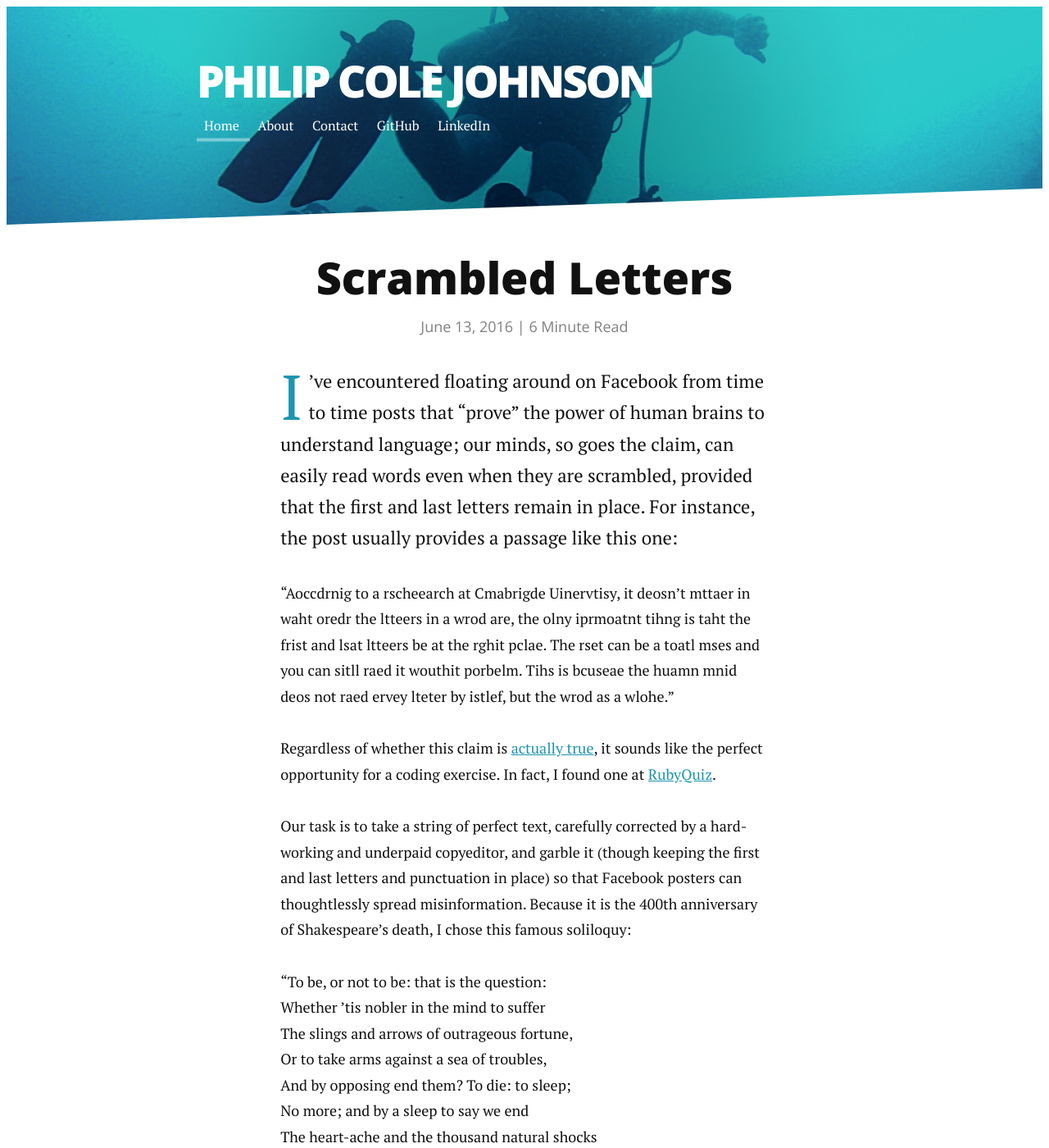
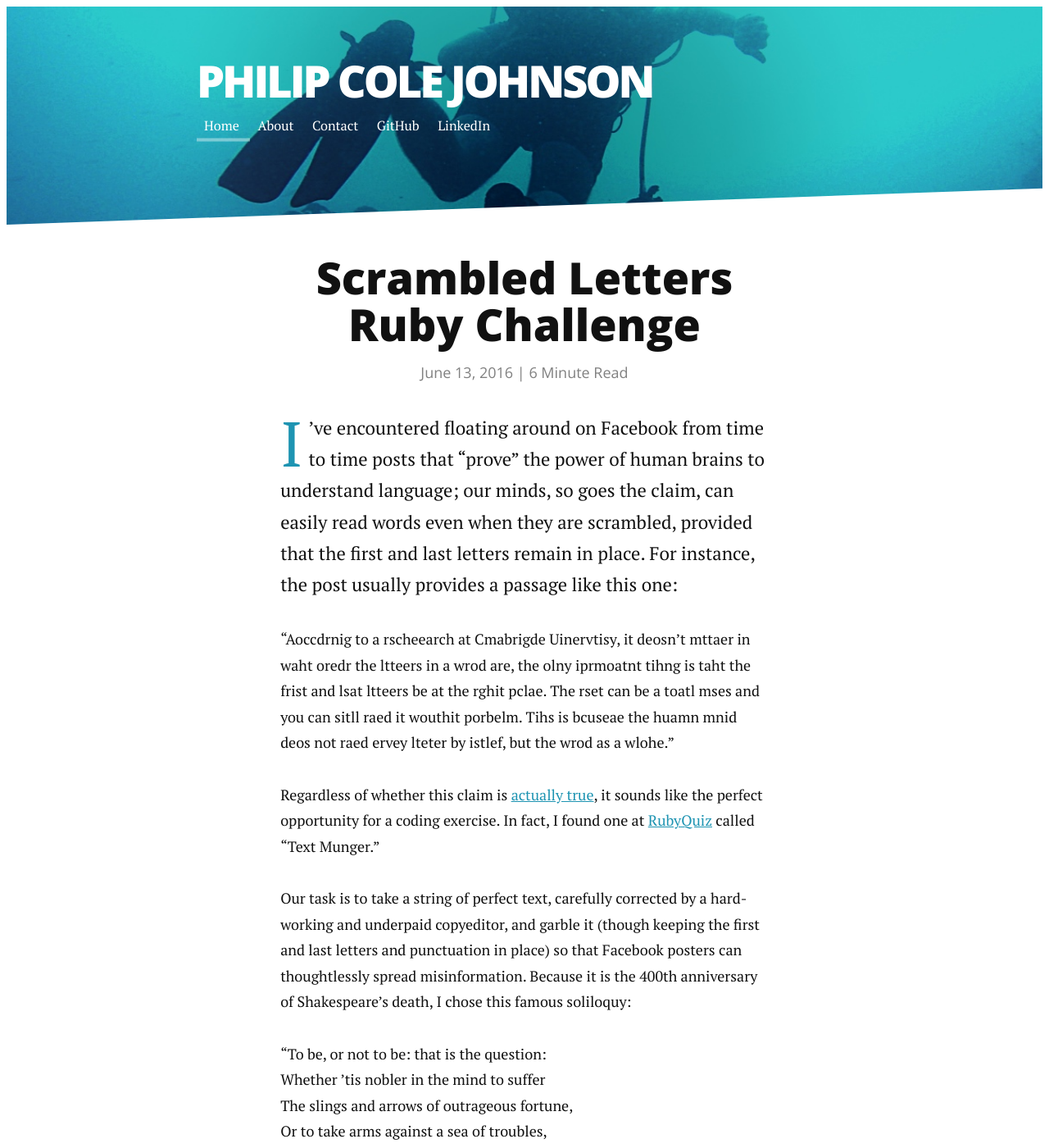
Before and after one commit to philipcolejohnson/philipcolejohnson.github.io, a Jekyll site: the page built from _posts/2016-06-13-scrambler.markdown, in a window 1280 px wide and 1400 px high. Shown: the whole window at 82% size. Built offline with Jekyll 4.4.1, drawn with Linux system fonts in a browser that asks for light colours; nearby versions of some CDN libraries.

Commit message:
Correct post text

```diff
--- a/_posts/2016-06-13-scrambler.markdown
+++ b/_posts/2016-06-13-scrambler.markdown
@@ -1,6 +1,6 @@
 ---
 layout: post
-title:  Scrambled Letters
+title:  Scrambled Letters Ruby Challenge
 date:   2016-06-13
 ---
 
@@ -8,7 +8,7 @@ date:   2016-06-13
 
 <q>Aoccdrnig to a rscheearch at Cmabrigde Uinervtisy, it deosn’t mttaer in waht oredr the ltteers in a wrod are, the olny iprmoatnt tihng is taht the frist and lsat ltteers be at the rghit pclae. The rset can be a toatl mses and you can sitll raed it wouthit porbelm. Tihs is bcuseae the huamn mnid deos not raed ervey lteter by istlef, but the wrod as a wlohe.</q>
 
-Regardless of whether this claim is [actually true](http://www.mrc-cbu.cam.ac.uk/people/matt.davis/cmabridge/), it sounds like the perfect opportunity for a coding exercise. In fact, I found one at [RubyQuiz](http://rubyquiz.com/quiz76.html).
+Regardless of whether this claim is [actually true](http://www.mrc-cbu.cam.ac.uk/people/matt.davis/cmabridge/), it sounds like the perfect opportunity for a coding exercise. In fact, I found one at [RubyQuiz](http://rubyquiz.com/quiz76.html) called “Text Munger.”
 
 Our task is to take a string of perfect text, carefully corrected by a hard-working and underpaid copyeditor, and garble it (though keeping the first and last letters and punctuation in place) so that Facebook posters can thoughtlessly spread misinformation. Because it is the 400th anniversary of Shakespeare’s death, I chose this famous soliloquy:
 
```
